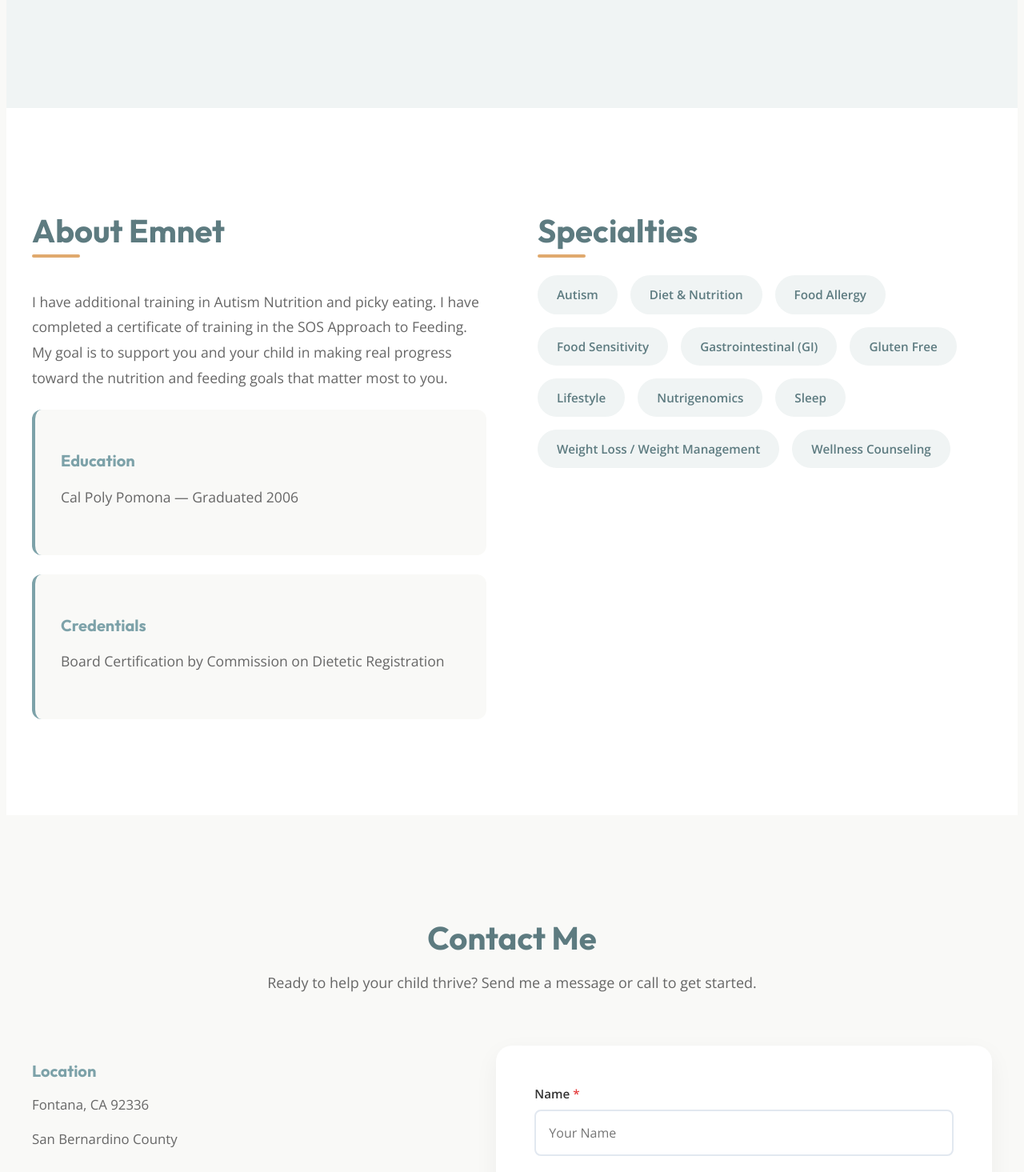
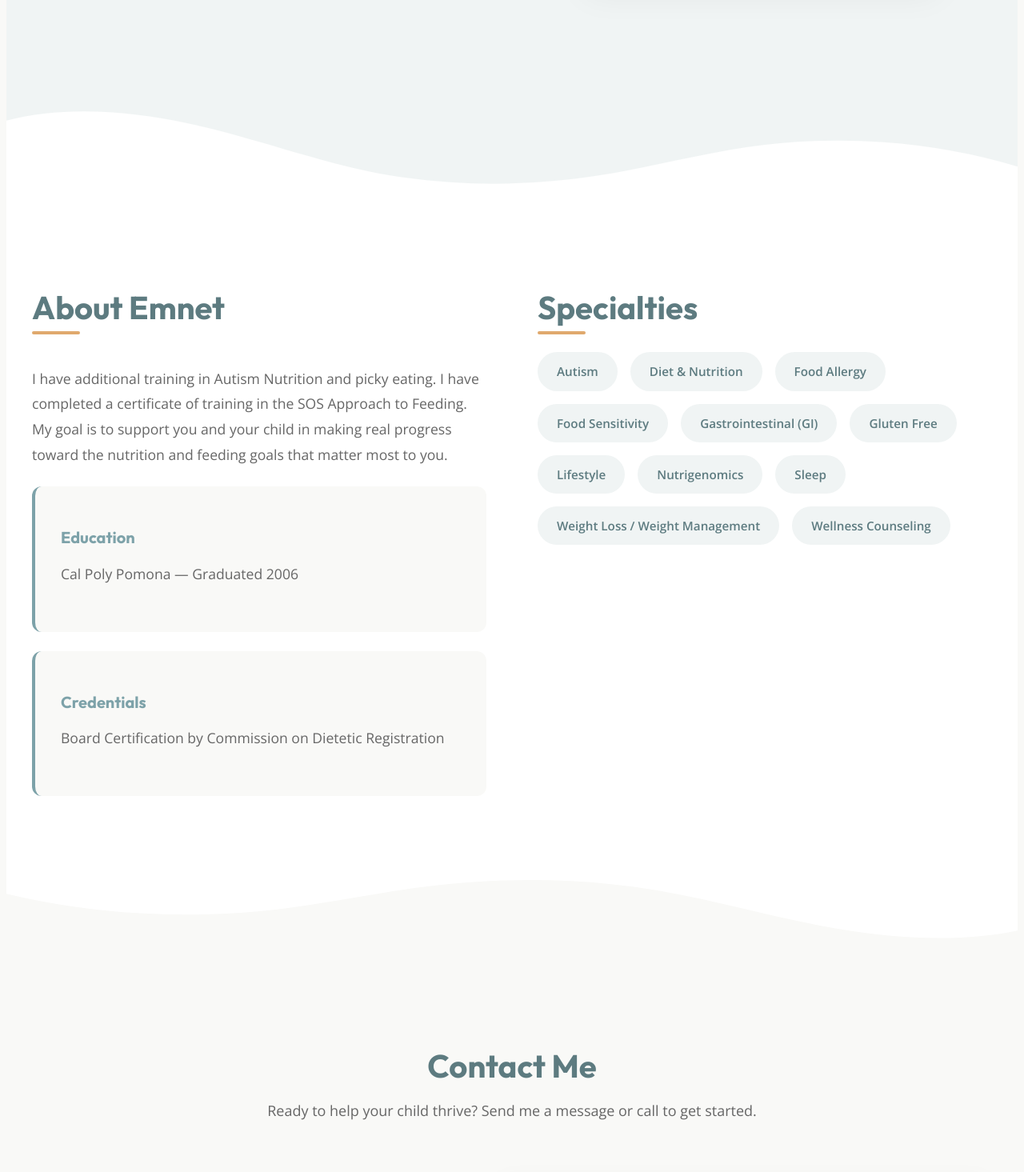
Before and after one commit to bekacr7/Emnet-Portfolio, a Next.js app: page / in a window 1280 px wide. Shown: the part 705-2170 px from the top of the page at 80% size. Built offline with nearby package versions, Linux system fonts and the light colour scheme.

Commit message:
feat: Add wave dividers to the bottom of the Hero and About sections.

```diff
--- a/src/app/components/About.module.css
+++ b/src/app/components/About.module.css
@@ -1,6 +1,28 @@
 .about {
-    padding: 6rem 0;
+    padding: 6rem 0 10rem 0;
     background-color: #fff;
+    position: relative;
+}
+
+.wave {
+    position: absolute;
+    bottom: 0;
+    left: 0;
+    width: 100%;
+    overflow: hidden;
+    line-height: 0;
+}
+
+.wave svg {
+    position: relative;
+    display: block;
+    width: calc(100% + 1.3px);
+    height: 80px;
+}
+
+.shapeFill {
+    fill: #F9F9F7;
+    /* Matches Contact section background */
 }
 
 .container {
--- a/src/app/components/About.tsx
+++ b/src/app/components/About.tsx
@@ -38,6 +38,11 @@
                     </div>
                 </div>
             </div>
+            <div className={styles.wave}>
+                <svg data-name="Layer 1" xmlns="http://www.w3.org/2000/svg" viewBox="0 0 1200 120" preserveAspectRatio="none">
+                    <path d="M985.66,92.83C906.67,72,823.78,31,743.84,14.19c-82.26-17.34-168.06-16.33-250.45.39-57.84,11.73-114,31.07-172,41.86A600.21,600.21,0,0,1,0,27.35V120H1200V95.8C1132.19,118.92,1055.71,111.31,985.66,92.83Z" className={styles.shapeFill}></path>
+                </svg>
+            </div>
         </section>
     );
 }
--- a/src/app/components/Hero.module.css
+++ b/src/app/components/Hero.module.css
@@ -1,9 +1,33 @@
 .hero {
     background-color: #F0F4F4;
     /* Very light sage/grey */
-    padding: 6rem 0;
+    padding: 8rem 0 10rem 0;
+    /* Increased bottom padding for wave */
     display: flex;
     align-items: center;
+    position: relative;
+    overflow: hidden;
+}
+
+.wave {
+    position: absolute;
+    bottom: 0;
+    left: 0;
+    width: 100%;
+    overflow: hidden;
+    line-height: 0;
+    transform: rotate(180deg);
+}
+
+.wave svg {
+    position: relative;
+    display: block;
+    width: calc(100% + 1.3px);
+    height: 100px;
+}
+
+.shapeFill {
+    fill: #FFFFFF;
 }
 
 .container {
--- a/src/app/components/Hero.tsx
+++ b/src/app/components/Hero.tsx
@@ -33,6 +33,11 @@
                     </div>
                 </div>
             </div>
+            <div className={styles.wave}>
+                <svg data-name="Layer 1" xmlns="http://www.w3.org/2000/svg" viewBox="0 0 1200 120" preserveAspectRatio="none">
+                    <path d="M321.39,56.44c58-10.79,114.16-30.13,172-41.86,82.39-16.72,168.19-17.73,250.45-.39C823.78,31,906.67,72,985.66,92.83c70.05,18.48,146.53,26.09,214.34,3V0H0V27.35A600.21,600.21,0,0,0,321.39,56.44Z" className={styles.shapeFill}></path>
+                </svg>
+            </div>
         </section>
     );
 }
```
